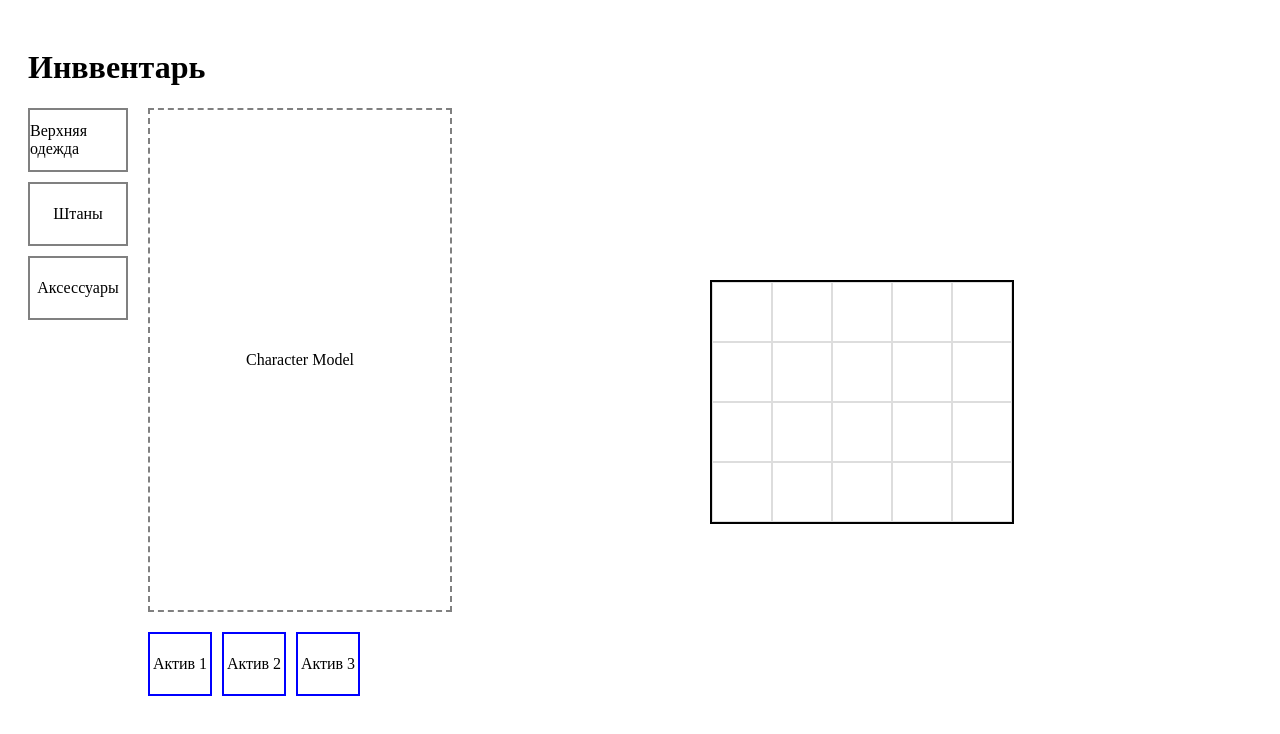
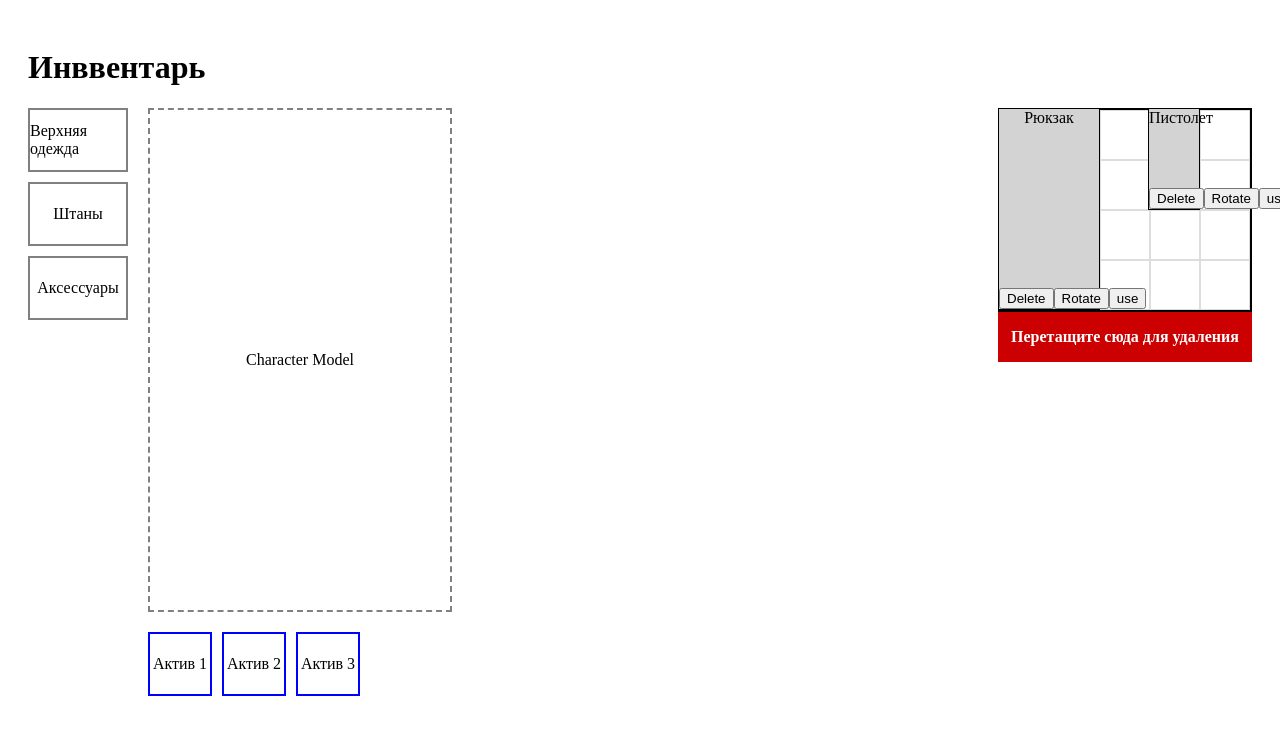
Before and after one commit to FilippKolomiets/Inventory_demo, a React (Create React App) app: page / in a window 1280 px wide. Shown: the top 734 px of the page. Built offline with nearby package versions, Linux system fonts and the light colour scheme.

Commit message:
область удаления предмета+перевород демо вещей и перетаскивание

```diff
--- a/src/App.tsx
+++ b/src/App.tsx
@@ -1,12 +1,39 @@
-import React from 'react';
+import React, { useState } from 'react';
 import { DndProvider } from 'react-dnd';
 import { HTML5Backend } from 'react-dnd-html5-backend';
 import EquipmentPanel from './EquipmentPanel';
 import CharacterArea from './CharacterArea';
 import ActiveItemsPanel from './ActiveItemsPanel';
 import InventoryGrid from './InventoryGrid';
+import DeleteZone from './DeleteZone';
+import InventoryItem, { ItemType } from './InventoryItem';
 
 const App: React.FC = () => {
+  const [items, setItems] = useState<ItemType[]>([
+    { id: 1, name: 'Рюкзак', x: 0, y: 0, width: 2, height: 4, rotated: false },
+    { id: 2, name: 'Пистолет', x: 3, y: 0, width: 1, height: 2, rotated: false },
+  ]);
+
+  const deleteItem = (id: number) => {
+    setItems(prev => prev.filter(item => item.id !== id));
+  };
+
+  const rotateItem = (id: number) => {
+    setItems(prev =>
+      prev.map(item => (item.id === id ? { ...item, rotated: !item.rotated } : item))
+    );
+  };
+
+  const useItem = (id: number) => {
+    alert(`Используем предмет ${id}`);
+  };
+
+  const moveItem = (id: number, x: number, y: number) => {
+    setItems(prev =>
+      prev.map(item => (item.id === id ? { ...item, x, y } : item))
+    );
+  };
+
   return (
     <DndProvider backend={HTML5Backend}>
       <div style={{ padding: 20 }}>
@@ -23,12 +50,24 @@ const App: React.FC = () => {
           <div
             style={{
               display: 'flex',
+              flexDirection: 'column',
               alignItems: 'center',
-              justifyContent: 'center',
-              flex: 1
+              marginLeft: 'auto'
             }}
           >
-            <InventoryGrid />
+            <div style={{ position: 'relative' }}>
+              <InventoryGrid moveItem={moveItem} />
+              {items.map(item => (
+                <InventoryItem
+                  key={item.id}
+                  item={item}
+                  onDelete={deleteItem}
+                  onRotate={rotateItem}
+                  onUse={useItem}
+                />
+              ))}
+            </div>
+            <DeleteZone onDelete={deleteItem} />
           </div>
         </div>
       </div>
--- /dev/null
+++ b/src/DeleteZone.tsx
@@ -0,0 +1,45 @@
+import React, { useRef, useEffect } from 'react';
+import { useDrop, DropTargetMonitor } from 'react-dnd';
+
+interface DeleteZoneProps {
+  onDelete: (id: number) => void;
+}
+
+const DeleteZone: React.FC<DeleteZoneProps> = ({ onDelete }) => {
+  const [{ isOver }, drop] = useDrop(() => ({
+    accept: 'ITEM',
+    drop: (draggedItem: { id: number }) => {
+      onDelete(draggedItem.id);
+    },
+    collect: (monitor: DropTargetMonitor) => ({
+      isOver: monitor.isOver(),
+    }),
+  }));
+
+  const dropRef = useRef<HTMLDivElement>(null);
+  useEffect(() => {
+    if (dropRef.current) {
+      drop(dropRef.current);
+    }
+  }, [drop]);
+
+  return (
+    <div
+      ref={dropRef}
+      style={{
+        height: '50px',
+        width: '100%',
+        backgroundColor: isOver ? '#ff4d4d' : '#cc0000',
+        color: 'white',
+        display: 'flex',
+        alignItems: 'center',
+        justifyContent: 'center',
+        fontWeight: 'bold',
+      }}
+    >
+      Перетащите сюда для удаления
+    </div>
+  );
+};
+
+export default DeleteZone;
--- a/src/InventoryGrid.tsx
+++ b/src/InventoryGrid.tsx
@@ -1,15 +1,28 @@
-import React from 'react';
-import { useDrop } from 'react-dnd';
+import React, { useRef, useEffect } from 'react';
+import { useDrop, DropTargetMonitor } from 'react-dnd';
 
-const InventoryGrid: React.FC = () => {
-  const [, drop] = useDrop({
+interface InventoryGridProps {
+  moveItem: (id: number, x: number, y: number) => void;
+}
+
+const InventoryGrid: React.FC<InventoryGridProps> = ({ moveItem }) => {
+  const gridRef = useRef<HTMLDivElement>(null);
+
+  const [, drop] = useDrop(() => ({
     accept: 'ITEM',
-    drop: (item, monitor) => {
+    drop: (draggedItem: { id: number }, monitor: DropTargetMonitor) => {
       // Сброс предмета
+      const offset = monitor.getClientOffset();
+      if (!offset || !gridRef.current) return;
+      const gridRect = gridRef.current.getBoundingClientRect();
+      const cellSize = 50;
+      const x = Math.floor((offset.x - gridRect.left) / cellSize);
+      const y = Math.floor((offset.y - gridRect.top) / cellSize);
+      moveItem(draggedItem.id, x, y);
     },
-  });
+  }));
 
-  const cellSize = 60;
+  const cellSize = 50;
   const columns = 5;
   const rows = 4;
 
@@ -33,14 +46,16 @@ const InventoryGrid: React.FC = () => {
     }
   }
 
-  const dropRef = (node: HTMLDivElement | null) => {
-    drop(node);
-  };
+  useEffect(() => {
+    if (gridRef.current) {
+      drop(gridRef.current);
+    }
+  }, [drop]);
 
   return (
     <div
       id="inventory-grid"
-      ref={dropRef}
+      ref={gridRef}
       style={{
         position: 'relative',
         width: columns * cellSize,
--- a/src/InventoryItem.tsx
+++ b/src/InventoryItem.tsx
@@ -33,10 +33,10 @@ const InventoryItem: React.FC<InventoryItemProps> = ({ item, onDelete, onRotate,
 
   const itemStyle: React.CSSProperties = {
     position: 'absolute',
-    left: item.x * 60,
-    top: item.y * 60,
-    width: item.rotated ? item.height * 60 : item.width * 60,
-    height: item.rotated ? item.width * 60 : item.height * 60,
+    left: item.x * 50,
+    top: item.y * 50,
+    width: item.rotated ? item.height * 50 : item.width * 50,
+    height: item.rotated ? item.width * 50 : item.height * 50,
     opacity: isDragging ? 0.5 : 1,
     border: '1px solid black',
     backgroundColor: 'lightgray',
@@ -46,7 +46,6 @@ const InventoryItem: React.FC<InventoryItemProps> = ({ item, onDelete, onRotate,
   };
 
   return (
-
     <div ref={itemRef} style={itemStyle}>
       <div style={{ textAlign: 'center' }}>{item.name}</div>
       <div style={{ display: 'flex', justifyContent: 'space-around' }}>
```
